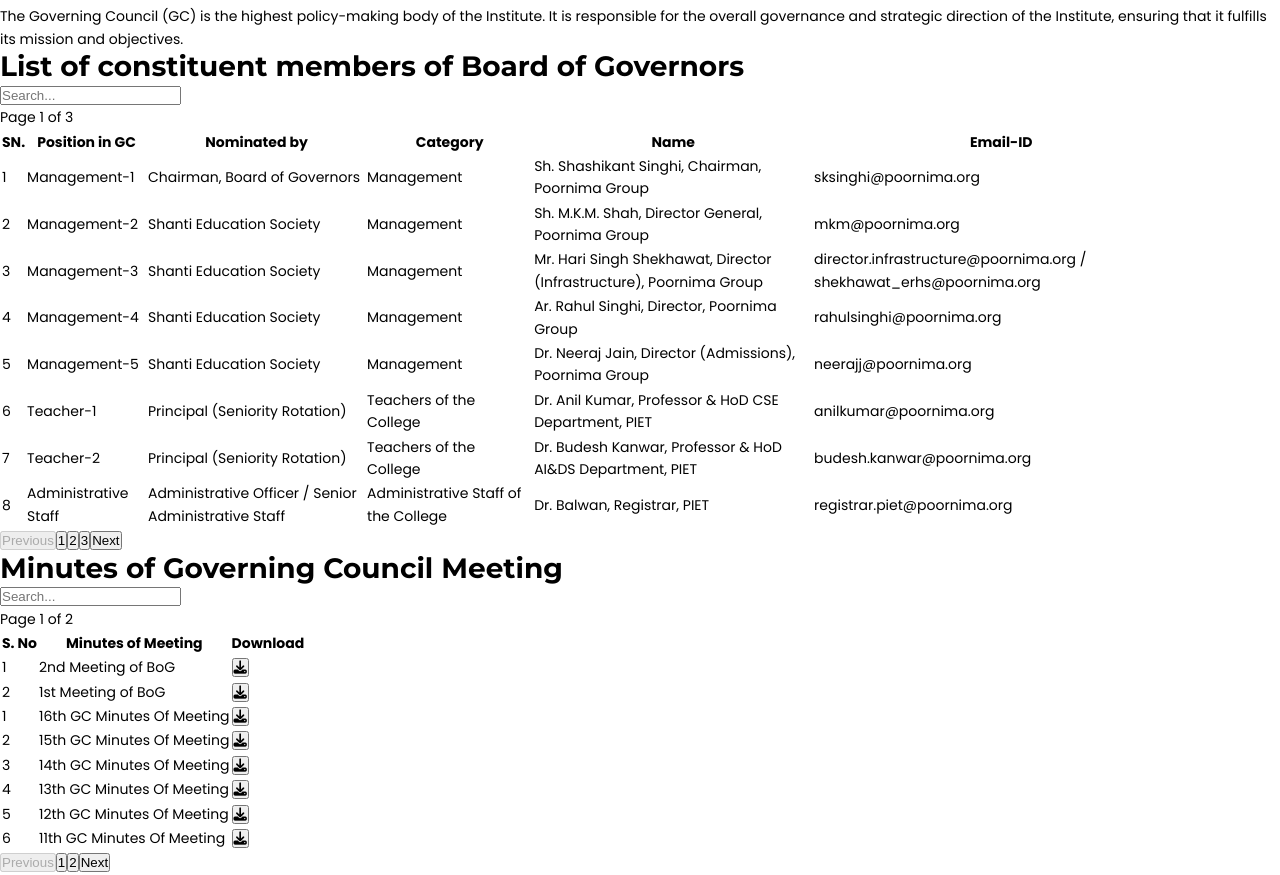
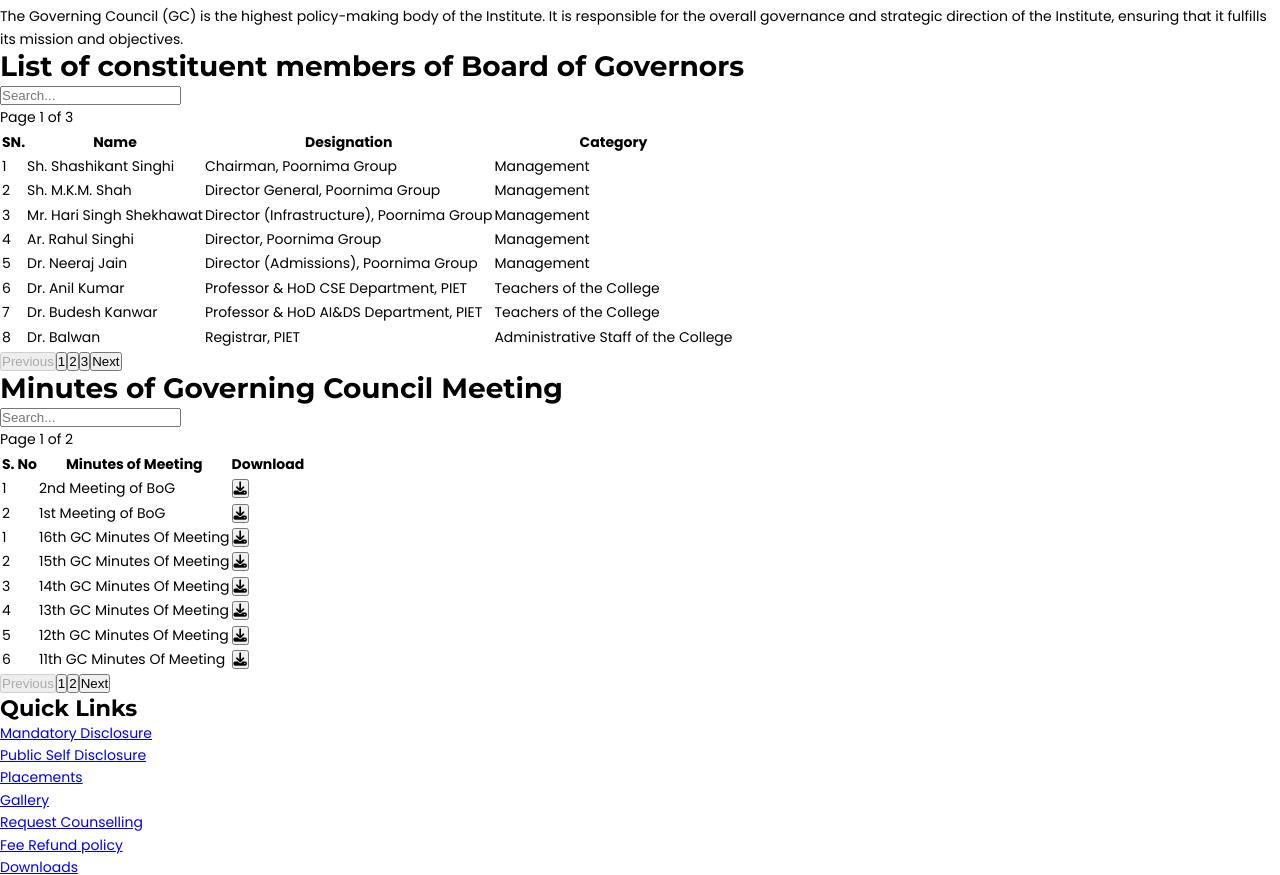
Before and after one commit to Girdhari-lal-git/college-website, a React (Vite) app in the folder client/: page /governing-council in a window 1280 px wide. Shown: the part 3544-4419 px from the top of the page. Built offline with nearby package versions, Linux system fonts and the light colour scheme.

Commit message:
Changed about PIET and BoG Structure

```diff
--- a/client/src/pages/About.tsx
+++ b/client/src/pages/About.tsx
@@ -203,7 +203,7 @@
 const About = () => {
     const stats: StatProps[] = [
         {
-            number: "15+",
+            number: "2 Decades",
             label: "Years of Excellence",
             icon: <Award className="h-6 w-6" />,
         },
@@ -304,6 +304,15 @@
                                 innovation, excellence, and inclusivity.
                             </p>
                         </div>
+                         <div className="bg-white rounded-xl p-6 shadow-lg border-l-4 border-secondary">
+                                <p className="text-neutral-700 leading-relaxed">
+                                    Poornima Institute of Engineering and Technology (PIET) is a {" "}
+                                    <strong className="text-secondary">
+                                        NAAC 'A' Grade Accredited, AICTE Approved and RTU Affiliated
+                                    </strong>{" "}
+                                    premier engineering college in Jaipur.
+                                </p>
+                            </div>
 
                         <div className="space-y-6">
                             <div className="bg-white rounded-xl p-6 shadow-lg border-l-4 border-primary">
--- a/client/src/pages/GoverningCouncil.tsx
+++ b/client/src/pages/GoverningCouncil.tsx
@@ -6,76 +6,78 @@
 import { AccessibilityFeatures } from "@/components/AccessibilityFeatures";
 const councilColumns = [
     { label: "SN.", key: "sno" },
-    { label: "Position in GC", key: "position" },
-    { label: "Nominated by", key: "nominatedBy" },
+    { label: "Name", key: "name" },
+    { label: "Designation", key: "position" },
     { label: "Category", key: "category" },
-    { label: "Name", key: "name" },
-    { label: "Email-ID", key: "email" },
+
+
+
+
 ];
 
 const councilMembers = [
     {
   sno: 1,
-  position: "Management-1",
+  position: " Chairman, Poornima Group",
   nominatedBy: "Chairman, Board of Governors",
   category: "Management",
-  name: "Sh. Shashikant Singhi, Chairman, Poornima Group",
+  name: "Sh. Shashikant Singhi",
   email: "sksinghi@poornima.org",
 },
 {
   sno: 2,
-  position: "Management-2",
+  position: "Director General, Poornima Group",
   nominatedBy: "Shanti Education Society",
   category: "Management",
-  name: "Sh. M.K.M. Shah, Director General, Poornima Group",
+  name: "Sh. M.K.M. Shah",
   email: "mkm@poornima.org",
 },
 {
   sno: 3,
-  position: "Management-3",
+  position: "Director (Infrastructure), Poornima Group",
   nominatedBy: "Shanti Education Society",
   category: "Management",
-  name: "Mr. Hari Singh Shekhawat, Director (Infrastructure), Poornima Group",
+  name: "Mr. Hari Singh Shekhawat",
   email: "director.infrastructure@poornima.org / shekhawat_erhs@poornima.org",
 },
 {
   sno: 4,
-  position: "Management-4",
+  position: "Director, Poornima Group",
   nominatedBy: "Shanti Education Society",
   category: "Management",
-  name: "Ar. Rahul Singhi, Director, Poornima Group",
+  name: "Ar. Rahul Singhi",
   email: "rahulsinghi@poornima.org",
 },
 {
   sno: 5,
-  position: "Management-5",
+  position: "Director (Admissions), Poornima Group",
   nominatedBy: "Shanti Education Society",
   category: "Management",
-  name: "Dr. Neeraj Jain, Director (Admissions), Poornima Group",
+  name: "Dr. Neeraj Jain",
   email: "neerajj@poornima.org",
 },
 {
   sno: 6,
-  position: "Teacher-1",
+  position: "Professor & HoD CSE Department, PIET",
   nominatedBy: "Principal (Seniority Rotation)",
   category: "Teachers of the College",
-  name: "Dr. Anil Kumar, Professor & HoD CSE Department, PIET",
+  name: "Dr. Anil Kumar",
   email: "anilkumar@poornima.org",
 },
 {
   sno: 7,
-  position: "Teacher-2",
+  position: "Professor & HoD AI&DS Department, PIET",
   nominatedBy: "Principal (Seniority Rotation)",
   category: "Teachers of the College",
-  name: "Dr. Budesh Kanwar, Professor & HoD AI&DS Department, PIET",
+  name: "Dr. Budesh Kanwar",
   email: "budesh.kanwar@poornima.org",
 },
 {
   sno: 8,
-  position: "Administrative Staff",
+  position: "Registrar, PIET",
   nominatedBy: "Administrative Officer / Senior Administrative Staff",
   category: "Administrative Staff of the College",
-  name: "Dr. Balwan, Registrar, PIET",
+  name: "Dr. Balwan",
   email: "registrar.piet@poornima.org",
 },
 {
@@ -83,84 +85,84 @@
   position: "Educationist/Industrialist",
   nominatedBy: "Management",
   category: "Educationist / Industrialist",
-  name: "Mr. Anupam Gupta, Entrepreneur / Industrialist",
+  name: "Mr. Anupam Gupta",
   email: "anupam@celebaltech.com",
 },
 {
   sno: 10,
-  position: "University Nominee",
+  position: "Dean Academics, RTU Kota",
   nominatedBy: "Rajasthan Technical University, Kota",
   category: "University Nominee",
-  name: "Prof. (Dr.) D. K. Palwalia, Dean Academics, RTU Kota",
+  name: "Prof. (Dr.) D. K. Palwalia",
   email: "dkpalwalia@rtu.ac.in / dean.academic@rtu.ac.in",
 },
 {
   sno: 11,
-  position: "Institution Representative-1",
+  position: "Director (Alumni & Corporate Relations), Poornima Group",
   nominatedBy: "Shanti Education Society",
   category: "Institution Representative",
-  name: "Mrs. Dipti Lodha, Director (Alumni & Corporate Relations), Poornima Group",
+  name: "Mrs. Dipti Lodha",
   email: "diptilodha@poornima.org",
 },
 {
   sno: 12,
-  position: "Institution Representative-2",
+  position: "Director (Student Welfare), Poornima Group",
   nominatedBy: "Shanti Education Society",
   category: "Institution Representative",
-  name: "Mr. Ashwini Lata, Director, Student Welfare, Poornima Group",
+  name: "Mr. Ashwini Lata",
   email: "dsw@poornima.org",
 },
 {
   sno: 13,
-  position: "Institution Representative-3",
+  position: "Director (Finance), Poornima Group",
   nominatedBy: "Shanti Education Society",
   category: "Institution Representative",
-  name: "Mr. Jai Sharma, Director, Finance, Poornima Group",
+  name: "Mr. Jai Sharma",
   email: "jaisharma@poornima.org",
 },
 {
   sno: 14,
-  position: "Institution Representative-4",
+  position: "Professor & Controller of Examinations, PIET",
   nominatedBy: "Principal",
   category: "Institution Representative",
-  name: "Dr. Amit Shrivastava, Professor, Controller of Examinations, PIET",
+  name: "Dr. Amit Shrivastava",
   email: "coe.piet@poornima.org",
 },
 {
   sno: 15,
-  position: "Institution Representative-5",
+  position: "Professor & IQAC Convenor, PIET",
   nominatedBy: "Principal",
   category: "Institution Representative",
-  name: "Dr. Mukesh Chandra, Professor, IQAC Convenor, PIET",
+  name: "Dr. Mukesh Chandra",
   email: "iqac.piet@poornima.org",
 },
 {
   sno: 16,
-  position: "Institution Representative-6",
+  position: "Professor & HoD AS Department, PIET",
   nominatedBy: "Principal",
   category: "Institution Representative",
-  name: "Dr. Sama Jain, Professor, HoD AS Department, PIET",
+  name: "Dr. Sama Jain",
   email: "sama.jain@poornima.org",
 },
 {
   sno: 17,
-  position: "Institution Representative-7",
+  position: "Professor & HoD ECE Department, PIET",
   nominatedBy: "Principal",
   category: "Institution Representative",
-  name: "Dr. Payal Bansal, Professor, HoD IoT Department, PIET",
+  name: "Dr. Payal Bansal",
   email: "payal.bansal@poornima.org",
 },
 {
   sno: 18,
-  position: "Institution Representative-8",
+  position: "Proctor, PIET",
   nominatedBy: "Principal",
   category: "Institution Representative",
-  name: "Mr. Ashok Kumar, Proctor, PIET",
+  name: "Mr. Ashok Kumar",
   email: "proctor.piet@poornima.org",
 },
 {
   sno: 19,
-  position: "Alumni/Industry Expert CS-IT",
+  position: "COO, W3 Care Technologies Pvt. Ltd.",
   nominatedBy: "Principal",
   category: "Alumni/Industry Expert of CS/IT",
   name: "Ms. Sonu Bala, COO, W3 Care Technologies Pvt. Ltd.",
@@ -168,34 +170,34 @@
 },
 {
   sno: 20,
-  position: "Alumni/Industry Expert Emerging Tech",
+  position: "Senior Quality Assurance Specialist, Hornblower Group",
   nominatedBy: "Principal",
   category: "Alumni/Industry Expert of Emerging Technologies",
-  name: "Mr. Khushal Gupta, Senior Quality Assurance Specialist, Hornblower Group",
+  name: "Mr. Khushal Gupta",
   email: "Khushal.dec@gmail.com",
 },
 {
   sno: 21,
-  position: "Alumni/Industry Expert ECE/EE",
+  position: "Founder & CEO, SINCGRID, New Delhi",
   nominatedBy: "Principal",
   category: "Alumni/Industry Expert of ECE/EE",
-  name: "Mr. Arun Kumar, SINCGRID, New Delhi",
+  name: "Mr. Arun Kumar",
   email: "arun@sincgrid.com",
 },
 {
   sno: 22,
-  position: "Alumni/Industry Expert HR",
+  position: "CEO, Softserv",
   nominatedBy: "Principal",
   category: "Alumni/Industry Expert of HR",
-  name: "Mr. Manoj Pipersania, CEO, Softserv",
+  name: "Mr. Manoj Pipersania",
   email: "manoj@softserv.in",
 },
 {
   sno: 23,
-  position: "Principal of College (Member Secretary)",
+  position: "Principal & Director, PIET",
   nominatedBy: "Ex-Officio",
   category: "Principal of College",
-  name: "Dr. Dinesh Goyal, Principal & Director, PIET",
+  name: "Dr. Dinesh Goyal",
   email: "principal.piet@poornima.org",
 },
 
```
